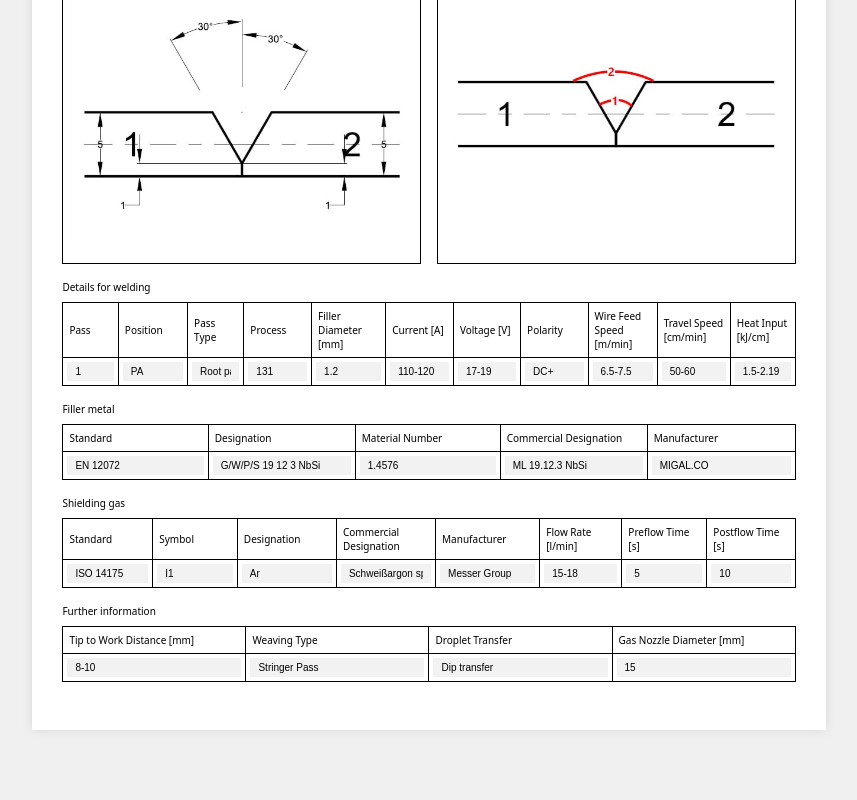
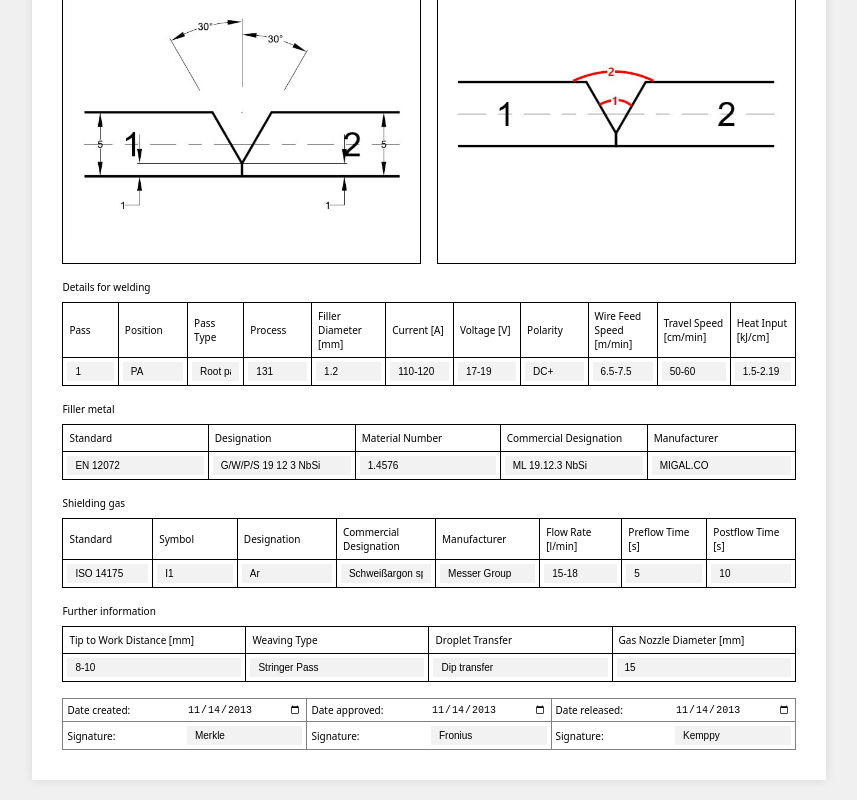
Before and after one commit to gizelo/wps-app, a React (Vite) app: page / in a window 1280 px wide. Shown: the part 413-1213 px from the top of the page, without its empty margins (211-1068 px from the left). Before the commit the page ends 1163 px from the top, so only its background shows below. Built offline with nearby package versions, Linux system fonts and the light colour scheme.

Commit message:
Add SignaturesTable component and integrate it into the main App layout; update styling for Container component

```diff
--- a/src/App.tsx
+++ b/src/App.tsx
@@ -8,6 +8,7 @@ import { FillerMetal } from "./components/tables/FillerMetal";
 import { ShieldingGas } from "./components/tables/ShieldingGas";
 import { FurtherInfo } from "./components/tables/FurtherInfo";
 import { SaveButton } from "./components/SaveButton";
+import { SignaturesTable } from "./components/SignaturesTable";
 
 const PageWrapper = styled.div`
   width: 100%;
@@ -18,7 +19,7 @@ const PageWrapper = styled.div`
 
 const Container = styled.div`
   width: 210mm; /* A4 width */
-  height: 297mm; /* A4 height */
+  // height: 297mm; /* A4 height */
   padding: 8mm;
   background: white;
   box-shadow: 0 0 10px rgba(0, 0, 0, 0.1);
@@ -59,6 +60,9 @@ function App() {
             <SectionTitle>Further information</SectionTitle>
             <FurtherInfo />
           </Section>
+          <Section>
+            <SignaturesTable />
+          </Section>
         </Container>
       </PageWrapper>
     </WPSProvider>
--- /dev/null
+++ b/src/components/SignaturesTable.tsx
@@ -0,0 +1,126 @@
+import styled from "styled-components";
+import { useWPS } from "../context/WPSContext";
+import { StyledInput } from "./common/StyledInput";
+
+const Table = styled.table`
+  width: 100%;
+  border-collapse: collapse;
+`;
+
+const Td = styled.td`
+  padding: 4px;
+`;
+
+const CellContainer = styled.div`
+  display: flex;
+  justify-content: space-between;
+  align-items: center;
+  gap: 4px;
+`;
+
+const CellLabel = styled.span`
+  width: 100%;
+`;
+
+const DateInput = styled.input`
+  border: none;
+  background: transparent;
+  width: 100%;
+  outline: none;
+  font-size: 1em;
+`;
+
+export function SignaturesTable() {
+  const { wpsData, updateWPSData } = useWPS();
+
+  // Helper to convert MM/DD/YYYY or DD/MM/YYYY to YYYY-MM-DD for input type=date
+  const toISODate = (str: string) => {
+    if (!str) return "";
+    if (/\d{4}-\d{2}-\d{2}/.test(str)) return str; // already ISO
+    const parts = str.split("/");
+    if (parts.length === 3) {
+      // Try MM/DD/YYYY
+      if (parts[2].length === 4)
+        return `${parts[2]}-${parts[0].padStart(2, "0")}-${parts[1].padStart(
+          2,
+          "0"
+        )}`;
+    }
+    return str;
+  };
+
+  return (
+    <Table border={1}>
+      <tbody>
+        <tr>
+          <Td>
+            <CellContainer>
+              <CellLabel>Date created:</CellLabel>
+              <DateInput
+                type="date"
+                value={toISODate(wpsData.CreationDate)}
+                onChange={(e) =>
+                  updateWPSData({ CreationDate: e.target.value })
+                }
+              />
+            </CellContainer>
+          </Td>
+          <Td>
+            <CellContainer>
+              <CellLabel>Date approved:</CellLabel>
+              <DateInput
+                type="date"
+                value={toISODate(wpsData.ApprovalDate)}
+                onChange={(e) =>
+                  updateWPSData({ ApprovalDate: e.target.value })
+                }
+              />
+            </CellContainer>
+          </Td>
+          <Td>
+            <CellContainer>
+              <CellLabel>Date released:</CellLabel>
+              <DateInput
+                type="date"
+                value={toISODate(wpsData.ReleaseDate)}
+                onChange={(e) => updateWPSData({ ReleaseDate: e.target.value })}
+              />
+            </CellContainer>
+          </Td>
+        </tr>
+        <tr>
+          <Td>
+            <CellContainer>
+              <CellLabel>Signature:</CellLabel>
+              <StyledInput
+                type="text"
+                value={wpsData.CreatedBy}
+                onChange={(value) => updateWPSData({ CreatedBy: value })}
+              />
+            </CellContainer>
+          </Td>
+          <Td>
+            <CellContainer>
+              <CellLabel>Signature:</CellLabel>
+              <StyledInput
+                type="text"
+                value={wpsData.ApprovedBy}
+                onChange={(value) => updateWPSData({ ApprovedBy: value })}
+              />
+            </CellContainer>
+          </Td>
+          <Td>
+            <CellContainer>
+              <CellLabel>Signature:</CellLabel>
+              <StyledInput
+                type="text"
+                value={wpsData.ReleasedBy}
+                onChange={(value) => updateWPSData({ ReleasedBy: value })}
+              />
+            </CellContainer>
+          </Td>
+        </tr>
+      </tbody>
+    </Table>
+  );
+}
```
